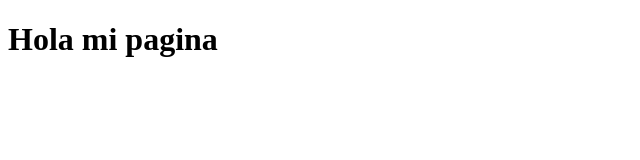
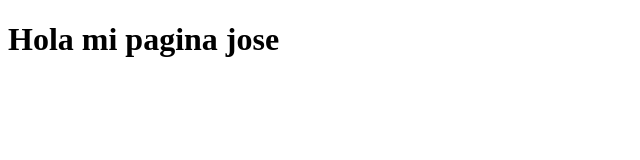
Before and after one commit to jonico22/jonico22.github.io, a plain HTML site: page index.html in a window 1280 px wide. Shown: the whole page, without its empty margins (0-640 px from the left). Drawn offline with Linux system fonts and the light colour scheme.

Commit message:
Update index.html

```diff
--- a/index.html
+++ b/index.html
@@ -5,6 +5,6 @@
   <title>My app</title>
 </head>
 <body>
-  <h1>Hola mi pagina</h1>
+  <h1>Hola mi pagina jose</h1>
 </body>
 </html>
```
